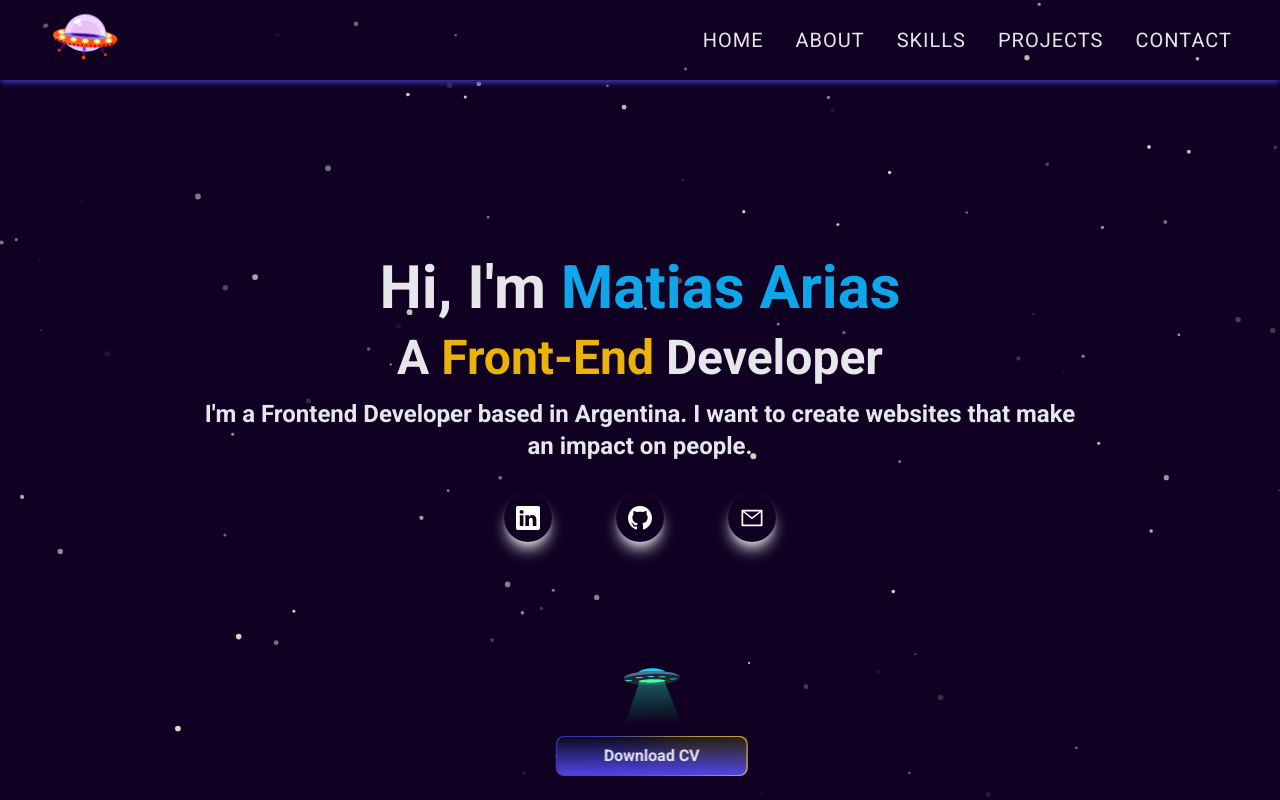
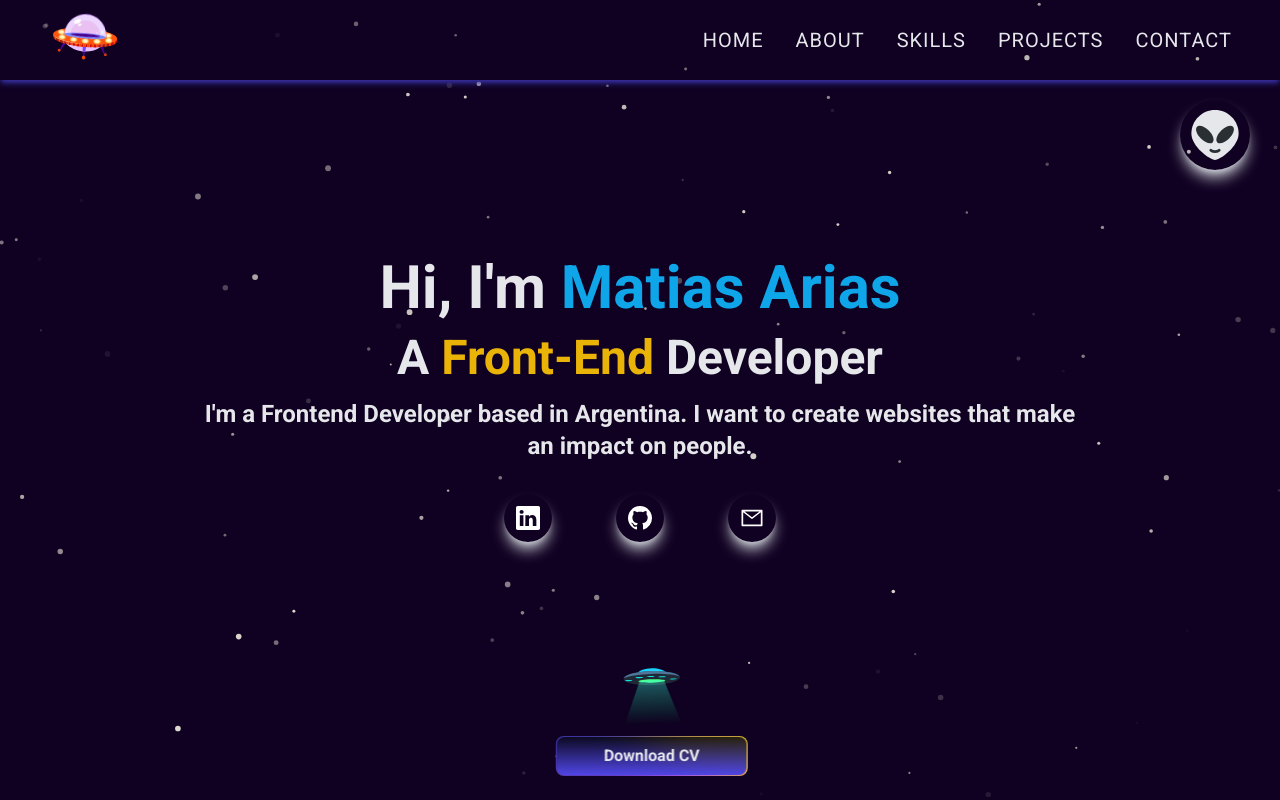
Before and after one commit to matiarias/my-portfolio, a Next.js app: page / in a window 1280 px wide. Shown: the top 800 px of the page. Built offline with nearby package versions, Linux system fonts and the light colour scheme.

Commit message:
added music component

```diff
--- a/components/Hero.jsx
+++ b/components/Hero.jsx
@@ -1,3 +1,5 @@
+import { useEffect } from "react";
+
 import { motion, useAnimation } from "framer-motion";
 import { useInView } from "react-intersection-observer";
 
@@ -5,7 +7,7 @@ import { BsGithub, BsLinkedin } from "react-icons/bs";
 import { AiOutlineMail } from "react-icons/ai";
 
 import OvniHero from "../subComponents/OvniHero";
-import { useEffect } from "react";
+import MusicBar from "@/subComponents/MusicBar";
 
 const Hero = () => {
   // const { ref, inView } = useInView();
@@ -134,6 +136,8 @@ const Hero = () => {
           </div>
         </a>
       </motion.div>
+
+      <MusicBar />
     </section>
   );
 };
--- a/subComponents/MusicBar.jsx
+++ b/subComponents/MusicBar.jsx
@@ -1,9 +1,50 @@
-import { useRef } from "react";
+import { useRef, useState } from "react";
+
+import SvgAlien from "./SvgComponent";
 
 const MusicBar = () => {
+  const [click, setClick] = useState(false);
+
+  const [animateAlien, setAnimateAlien] = useState(false);
+
+  const refMusic = useRef(null);
+
+  const handleClick = () => {
+    setClick(!click);
+
+    if (!click) {
+      refMusic.current.play();
+      setAnimateAlien(true);
+    } else {
+      refMusic.current.pause();
+      setAnimateAlien(false);
+    }
+  };
+
   return (
-    <div className="h-12">
-      <audio loop src=""></audio>
+    <div
+      onClick={handleClick}
+      className="shadow-lg shadow-gray-300"
+      style={{
+        position: "absolute",
+        top: "100px",
+        right: "30px",
+        padding: "10px",
+        cursor: "pointer",
+        borderRadius: "100%",
+      }}
+    >
+      {animateAlien ? (
+        <SvgAlien fill={"#00af10"} />
+      ) : (
+        <SvgAlien fill={"rgb(229,231,235)"} />
+      )}
+
+      <audio
+        ref={refMusic}
+        loop
+        src="/assets/audio/timecop1983_moment_in_time.mp3"
+      ></audio>
     </div>
   );
 };
--- /dev/null
+++ b/subComponents/SvgComponent.jsx
@@ -0,0 +1,22 @@
+export default function SvgAlien(props) {
+  return (
+    <svg
+      width={50}
+      height={50}
+      viewBox="0 0 36 36"
+      xmlns="http://www.w3.org/2000/svg"
+      aria-hidden="true"
+      className="iconify iconify--twemoji"
+      {...props}
+    >
+      <path
+        fill={props.fill}
+        d="M35 17c0 9.389-13.223 19-17 19-3.778 0-17-9.611-17-19S8.611 0 18 0s17 7.611 17 17z"
+      />
+      <path
+        fill="#292F33"
+        d="M13.503 14.845c3.124 3.124 4.39 6.923 2.828 8.485-1.562 1.562-5.361.297-8.485-2.828-3.125-3.124-4.391-6.923-2.828-8.485s5.361-.296 8.485 2.828zm8.994 0c-3.124 3.124-4.39 6.923-2.828 8.485 1.562 1.562 5.361.297 8.485-2.828 3.125-3.125 4.391-6.923 2.828-8.485-1.562-1.562-5.361-.297-8.485 2.828zM18 31c-2.347 0-3.575-1.16-3.707-1.293a.999.999 0 0 1 1.404-1.424c.051.047.806.717 2.303.717 1.519 0 2.273-.689 2.305-.719a1.007 1.007 0 0 1 1.408.029.993.993 0 0 1-.006 1.396C21.575 29.84 20.347 31 18 31z"
+      />
+    </svg>
+  );
+}
```
Also changed, not shown: 1 other file (tests, documents, lock files or other folders).
